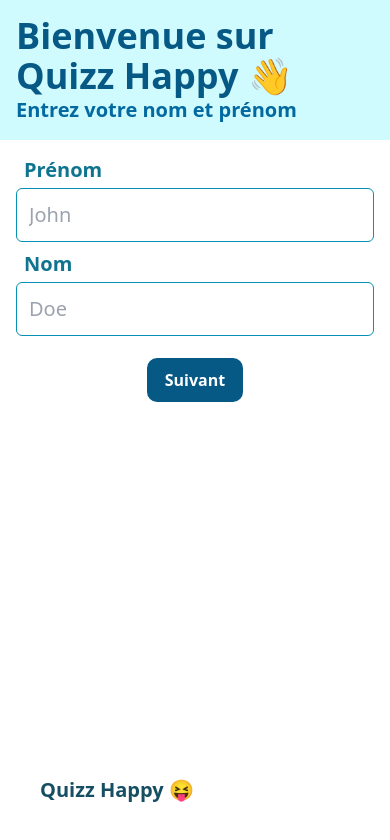
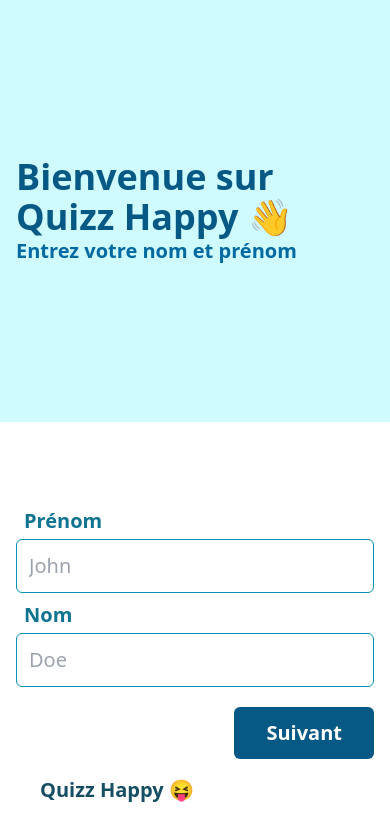
Before and after one commit to tanguymln/QuizzHappy, an Angular app: page / in a window 390 px wide. Shown: the top 840 px of the page. Built offline with nearby package versions, Linux system fonts and the light colour scheme.

Commit message:
feat(step-username): fully handle step user name

```diff
--- a/src/app/app.component.html
+++ b/src/app/app.component.html
@@ -1,12 +1,10 @@
-@if (step === 1) {
-<app-step-user-name></app-step-user-name>
-} @if (step === 2) {
-<app-step-quizz-parameter></app-step-quizz-parameter>
-} @if (step === 3) {
-<app-step-quizz-question></app-step-quizz-question>
-}@if (step === 4) {
-<app-result></app-result>
-}
+<app-step-user-name *ngIf="step === 1"></app-step-user-name>
+
+<app-step-quizz-parameter *ngIf="step === 2"></app-step-quizz-parameter>
+
+<app-step-quizz-question *ngIf="step === 3"></app-step-quizz-question>
+
+<app-result *ngIf="step === 4"></app-result>
 
 <p class="absolute bottom-10 left-10 font-bold text-cyan-900 text-xl">
   Quizz Happy 😝
--- a/src/app/app.component.ts
+++ b/src/app/app.component.ts
@@ -1,10 +1,11 @@
-import { Component, Inject } from '@angular/core';
+import { Component, OnInit } from '@angular/core';
 import { RouterOutlet } from '@angular/router';
 import { StepUserNameComponent } from './components/quizz/step-user-name/step-user-name.component';
 import { QuizzService } from '../service/quizz.service';
 import { StepQuizzParameterComponent } from './components/quizz/step-quizz-parameter/step-quizz-parameter.component';
 import { StepQuizzQuestionComponent } from './components/quizz/step-quizz-question/step-quizz-question.component';
 import { ResultComponent } from './components/quizz/result/result.component';
+import { CommonModule } from '@angular/common';
 
 @Component({
   selector: 'app-root',
@@ -14,15 +15,22 @@ import { ResultComponent } from './components/quizz/result/result.component';
     StepQuizzParameterComponent,
     StepQuizzQuestionComponent,
     ResultComponent,
+    CommonModule,
   ],
   templateUrl: './app.component.html',
   styleUrl: './app.component.css',
 })
-export class AppComponent {
+export class AppComponent implements OnInit {
   title = 'Quizz Happy';
   step: number;
 
   constructor(private quizzService: QuizzService) {
     this.step = this.quizzService.getCurrentStep;
   }
+
+  ngOnInit(): void {
+    this.quizzService.step$.subscribe((newStep) => {
+      this.step = newStep;
+    });
+  }
 }
--- a/src/app/components/quizz/step-quizz-parameter/step-quizz-parameter.component.ts
+++ b/src/app/components/quizz/step-quizz-parameter/step-quizz-parameter.component.ts
@@ -1,11 +1,19 @@
+import { QuizzService } from './../../../../service/quizz.service';
 import { Component } from '@angular/core';
 
 @Component({
   selector: 'app-step-quizz-parameter',
   imports: [],
   templateUrl: './step-quizz-parameter.component.html',
-  styleUrl: './step-quizz-parameter.component.css'
+  styleUrl: './step-quizz-parameter.component.css',
 })
 export class StepQuizzParameterComponent {
+  userData: { firstname: string; lastname: string } = {
+    firstname: '',
+    lastname: '',
+  };
 
+  constructor(private quizzService: QuizzService) {
+    this.userData = this.quizzService.getUserData;
+  }
 }
--- a/src/app/components/quizz/step-user-name/step-user-name.component.html
+++ b/src/app/components/quizz/step-user-name/step-user-name.component.html
@@ -5,9 +5,11 @@
   </section>
   <section>
     <form
-      class="flex flex-col lg:flex-row items-center gap-2 w-full"
+      class="flex flex-col items-end gap-5 w-full"
       (ngSubmit)="onSubmit($event)"
     >
+      <div class="flex flex-col w-full gap-1">
+        <div class="flex flex-col lg:flex-row gap-2 w-full">
           <app-text-input
             label="Prénom"
             name="firstname"
@@ -25,12 +27,20 @@
             placeholder="Doe"
             class="w-full"
           ></app-text-input>
+        </div>
 
+        <div *ngIf="errorMessage !== ''" class="text-red-400 w-full">
+          <p>{{ errorMessage }}</p>
+        </div>
+      </div>
+
+      <div class="flex items-center justify-end w-full">
         <app-button
           type="submit"
           [label]="'Suivant'"
           [color]="'primary'"
         ></app-button>
+      </div>
     </form>
   </section>
 </main>
--- a/src/app/components/quizz/step-user-name/step-user-name.component.ts
+++ b/src/app/components/quizz/step-user-name/step-user-name.component.ts
@@ -1,8 +1,10 @@
+import { QuizzService } from './../../../../service/quizz.service';
 import { Component } from '@angular/core';
 import { TextInputComponent } from '../../ui/text-input/text-input.component';
 import { CommonModule } from '@angular/common';
 import { FormsModule } from '@angular/forms';
 import { ButtonComponent } from '../../ui/button/button.component';
+
 @Component({
   selector: 'app-step-user-name',
   imports: [CommonModule, TextInputComponent, ButtonComponent, FormsModule],
@@ -12,12 +14,17 @@ import { ButtonComponent } from '../../ui/button/button.component';
 export class StepUserNameComponent {
   firstname: string = '';
   lastname: string = '';
+  errorMessage: string = '';
+
+  constructor(private quizzService: QuizzService) {}
 
   onSubmit(event: Event): void {
     event.preventDefault();
-    console.log('onSubmit appelé');
-    console.log('Nom:', this.lastname, 'Prénom:', this.firstname);
+    if (this.firstname !== '' && this.lastname !== '') {
+      this.quizzService.setUserData(this.firstname, this.lastname);
+      this.quizzService.nextStep();
+    } else {
+      this.errorMessage = 'Veuillez remplir tous les champs';
+    }
   }
-
-  // on appelle le service pour enregistrer le nom et prénom
 }
--- a/src/app/components/ui/button/button.component.css
+++ b/src/app/components/ui/button/button.component.css
@@ -1,11 +1,11 @@
 .btn {
-  @apply rounded-lg px-4 py-2 font-semibold transition-all text-white m-4;
+  @apply rounded-md px-8 py-3 font-semibold transition-all text-white text-xl;
 }
 
 .primary {
-  @apply ring-2 ring-sky-800 bg-sky-800 hover:bg-sky-900 text-white hover:ring-sky-900;
+  @apply ring-sky-800 bg-sky-800 hover:bg-sky-900 text-white hover:ring-sky-900;
 }
 
 .secondary {
-  @apply ring-2 ring-sky-800 hover:bg-sky-800 text-sky-800 hover:text-white;
+  @apply ring-sky-800 hover:bg-sky-800 text-sky-800 hover:text-white;
 }
--- a/src/service/quizz.service.ts
+++ b/src/service/quizz.service.ts
@@ -1,4 +1,5 @@
 import { Injectable } from '@angular/core';
+import { BehaviorSubject } from 'rxjs';
 
 interface Question {
   question: string;
@@ -21,8 +22,16 @@ export class QuizzService {
   score: number = 0;
   currentStep: number = 1;
 
+  private stepSubject = new BehaviorSubject<number>(this.currentStep);
+  public step$ = this.stepSubject.asObservable();
+
   public get getUserData(): { firstname: string; lastname: string } {
     return this.userData;
+  }
+
+  public nextStep(): void {
+    this.currentStep++;
+    this.stepSubject.next(this.currentStep);
   }
 
   public setUserData(
--- a/src/styles.css
+++ b/src/styles.css
@@ -7,7 +7,7 @@ main{
 }
 
 section{
-  @apply w-full lg:w-1/2 h-1/2 lg:h-screen p-4 lg:p-10 flex flex-col justify-center;
+  @apply w-full lg:w-1/2 h-[50vh] lg:h-screen p-4 lg:p-10 flex flex-col justify-center;
 }
 
 .sidebar {
```
Also changed, not shown: public/quizz-illustration.svg (added). Lines whose indentation alone changed are shown as unchanged.
